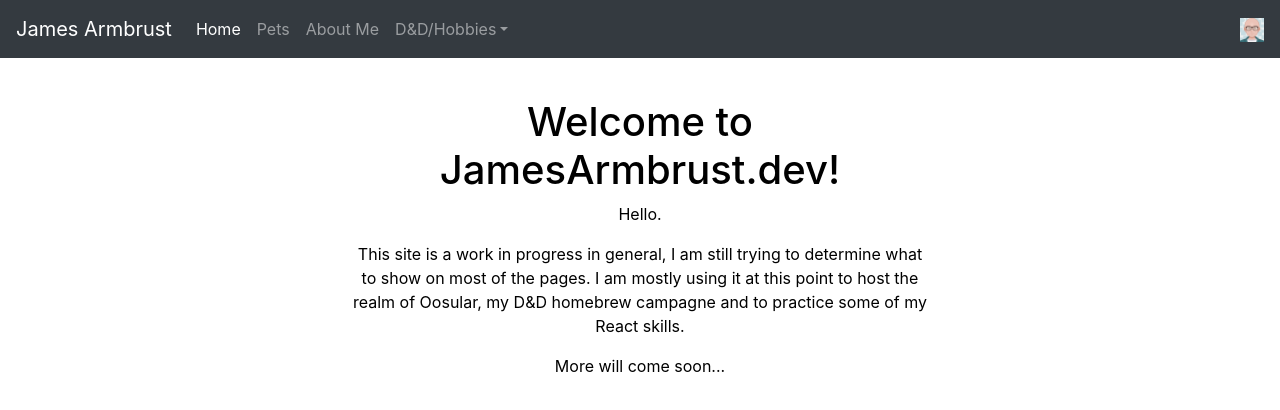
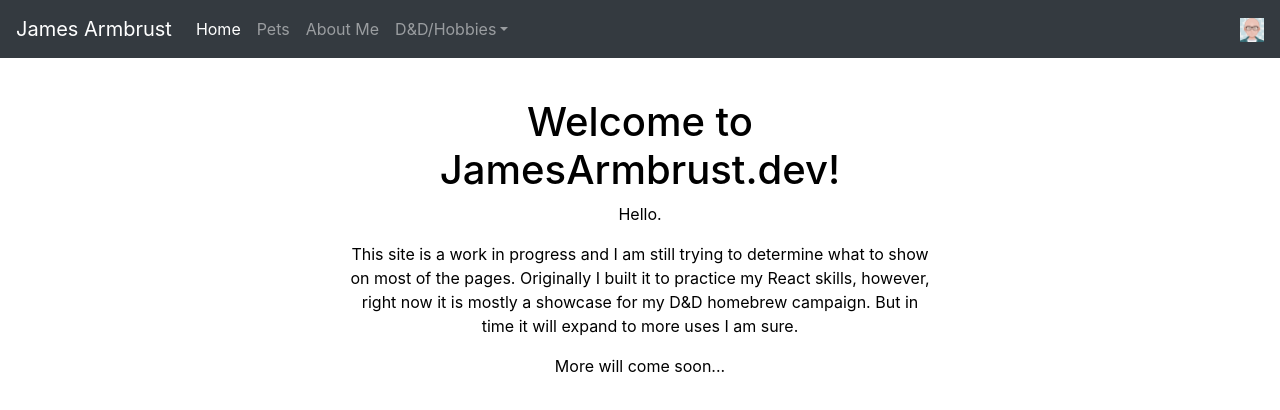
Before and after one commit to jarmbrust/homepage-dev1, a React (Create React App) app: page / in a window 1280 px wide. Shown: the top 410 px of the page. Built offline with nearby package versions, Linux system fonts and the light colour scheme.

Commit message:
misspelling

```diff
--- a/src/Home.jsx
+++ b/src/Home.jsx
@@ -16,9 +16,9 @@ class Home extends Component {
             <h1>Welcome to JamesArmbrust.dev!</h1>
             <p>Hello.</p>
             <p>
-              This site is a work in progress in general, I am still trying to determine what to show on most of the pages.
-              I am mostly using it at this point to host the realm of Oosular, my D&D homebrew campagne and to
-              practice some of my React skills.
+              This site is a work in progress and I am still trying to determine what to show on most of the pages.
+              Originally I built it to practice my React skills, however, right now it is mostly a showcase for my
+              D&D homebrew campaign.  But in time it will expand to more uses I am sure.
             </p>
             <p>
               More will come soon...
```
